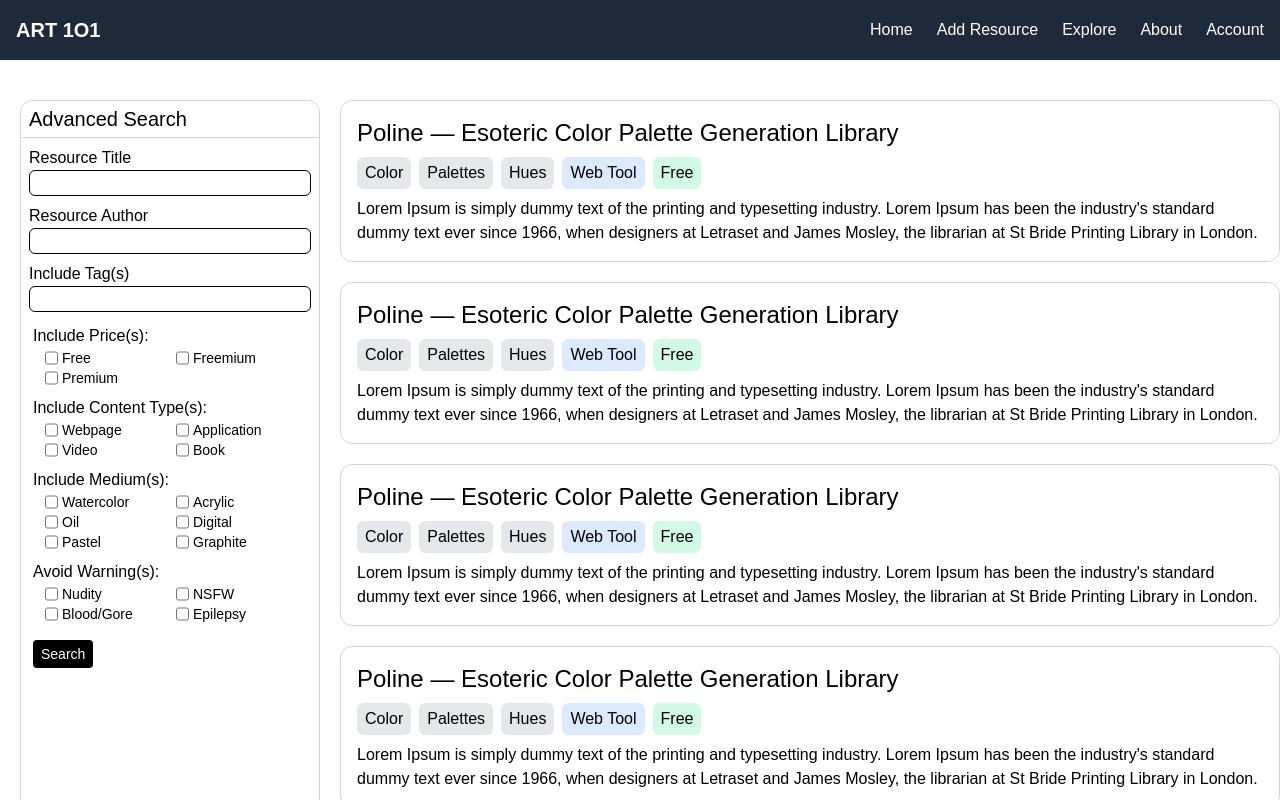
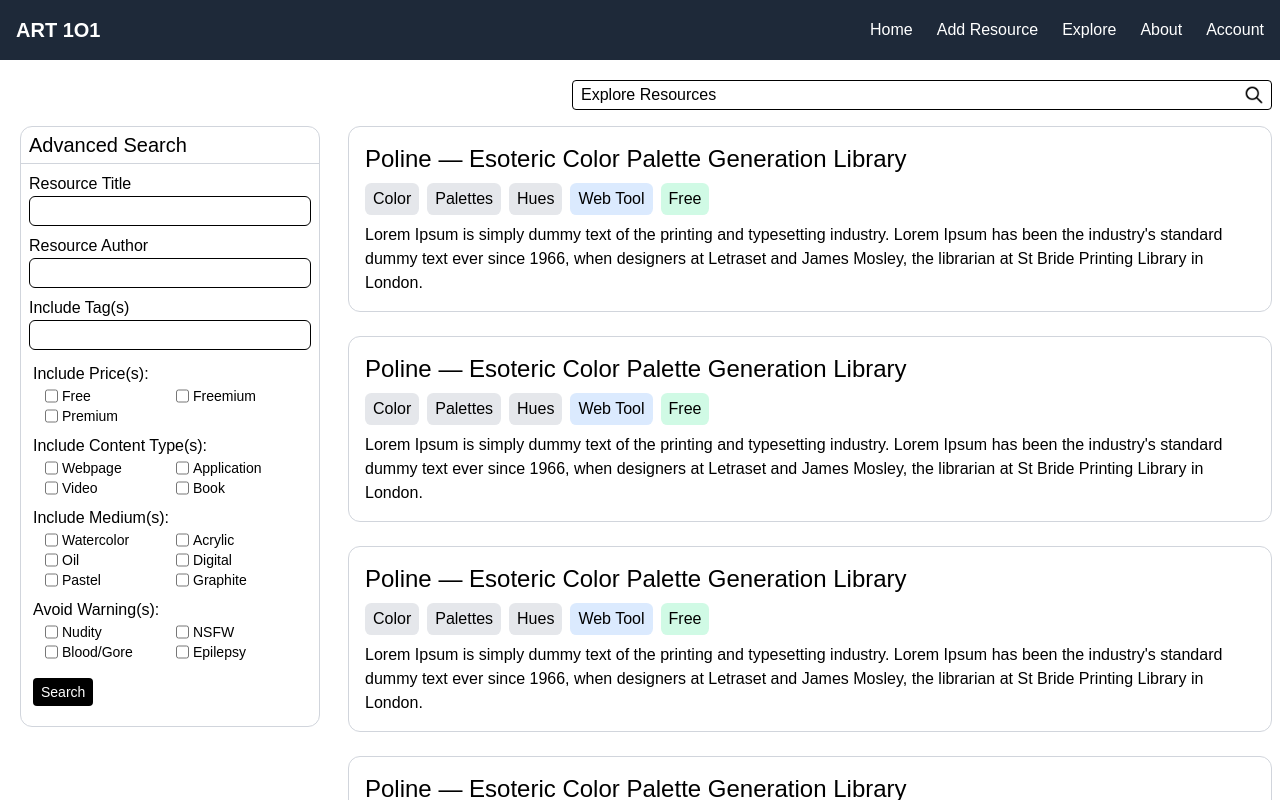
Before and after one commit to lilujk/SDD-FALL-2026-TEAM1O1, a Next.js app in the folder my-app/: page /explore in a window 1280 px wide. Shown: the top 800 px of the page. Built offline with nearby package versions, Linux system fonts and the light colour scheme.

Commit message:
explore page done

```diff
--- a/my-app/app/explore/page.tsx
+++ b/my-app/app/explore/page.tsx
@@ -17,23 +17,41 @@ export default function Explore({}) {
 
 
 
-  return <div className="flex flex-row gap-5">
-
-    <div className="flex flex-row mt-10 ml-5">
-      <SearchPane></SearchPane>
+  return <div className="flex flex-col items-end">
+    <div className="flex flex-col m-2 mt-5">
+      <div className="relative">
+        <input
+          name="Search"
+          type="search"
+          placeholder="Explore Resources"
+          className="border border-black text-black placeholder:text-black rounded-sm px-2 py-0.5 pr-9 min-w-175"
+        />
+        <img
+          src="/search.png"
+          alt=""
+          aria-hidden="true"
+          className="absolute right-2 top-1/2 h-5 w-5 -translate-y-1/2 object-contain"
+        />
+      </div>
     </div>
 
-    <div className="flex flex-col gap-5 mt-10">
-      <ResourceListing title={title} description={description} tags={tags}></ResourceListing>
-      <ResourceListing title={title} description={description} tags={tags}></ResourceListing>
-      <ResourceListing title={title} description={description} tags={tags}></ResourceListing>
-      <ResourceListing title={title} description={description} tags={tags}></ResourceListing>
-      <ResourceListing title={title} description={description} tags={tags}></ResourceListing>
-      <ResourceListing title={title} description={description} tags={tags}></ResourceListing>
-      <ResourceListing title={title} description={description} tags={tags}></ResourceListing>
-      <ResourceListing title={title} description={description} tags={tags}></ResourceListing>
-      <ResourceListing title={title} description={description} tags={tags}></ResourceListing>
-      <ResourceListing title={title} description={description} tags={tags}></ResourceListing>
+    <div className="flex flex-row gap-5">
+      <div className="flex flex-row items-start ml-5 mt-2">
+        <SearchPane></SearchPane>
+      </div>
+
+      <div className="flex flex-col gap-2">
+        <ResourceListing title={title} description={description} tags={tags} link={"/individual-resource"}></ResourceListing>
+        <ResourceListing title={title} description={description} tags={tags} link={"/individual-resource"}></ResourceListing>
+        <ResourceListing title={title} description={description} tags={tags} link={"/individual-resource"}></ResourceListing>
+        <ResourceListing title={title} description={description} tags={tags} link={"/individual-resource"}></ResourceListing>
+        <ResourceListing title={title} description={description} tags={tags} link={"/individual-resource"}></ResourceListing>
+        <ResourceListing title={title} description={description} tags={tags} link={"/individual-resource"}></ResourceListing>
+        <ResourceListing title={title} description={description} tags={tags} link={"/individual-resource"}></ResourceListing>
+        <ResourceListing title={title} description={description} tags={tags} link={"/individual-resource"}></ResourceListing>
+        <ResourceListing title={title} description={description} tags={tags} link={"/individual-resource"}></ResourceListing>
+        <ResourceListing title={title} description={description} tags={tags} link={"/individual-resource"}></ResourceListing>
+      </div>
     </div>
 
   </div>;
--- a/my-app/components/FormRowTextInput.tsx
+++ b/my-app/components/FormRowTextInput.tsx
@@ -8,7 +8,7 @@ export default function FormRowTextInput({ name }: FormRowTextInputProps) {
   return (
     <div className="flex flex-col m-2">
       <p>{name}</p>
-      <input name={name} className="border-1 border-black-300 rounded-md"></input>
+      <input name={name} className="border-1 border-black-300 rounded-md px-1 py-0.5"></input>
     </div>
   );
 }
--- a/my-app/components/ResourceListing.tsx
+++ b/my-app/components/ResourceListing.tsx
@@ -7,15 +7,16 @@ type ResourceListingProps = {
   title: string;
   description: string;
   tags: ResourceTagProps[];
+  link: string;
 };
 
-export default function ResourceListing({title, description, tags}: ResourceListingProps) {
+export default function ResourceListing({title, description, tags, link}: ResourceListingProps) {
 
 const croppedDescription = description.length > 250 ? `${description.slice(0, 247)}...` : description;
 
   return (
 
-    <div className="flex flex-col p-4 text-black border-1 border-solid rounded-xl border-gray-300">
+    <a href={link} className="flex flex-col p-4 m-2 text-black border-1 border-solid rounded-xl border-gray-300">
         <h1 className="text-2xl">{title}</h1>
 
         <div className="mt-2 flex flex-wrap gap-2">
@@ -25,6 +26,6 @@ const croppedDescription = description.length > 250 ? `${description.slice(0, 24
         </div>
 
         <p className="text-black mt-2">{croppedDescription}</p>
-    </div>
+    </a>
   );
 }
--- a/my-app/components/SearchPane.tsx
+++ b/my-app/components/SearchPane.tsx
@@ -43,7 +43,7 @@ export default function SearchPane() {
         ))}
 
         <div className="flex flex-row">
-            <button className="bg-black text-white text-sm rounded-sm py-1 px-2 ml-3 mt-3 cursor-pointer">Search</button>
+            <button className="bg-black text-white text-sm rounded-sm py-1 px-2 ml-3 mt-3 mb-5 cursor-pointer">Search</button>
         </div>
       </div>
     </div>
```
Also changed, not shown: my-app/public/search.png (added).
